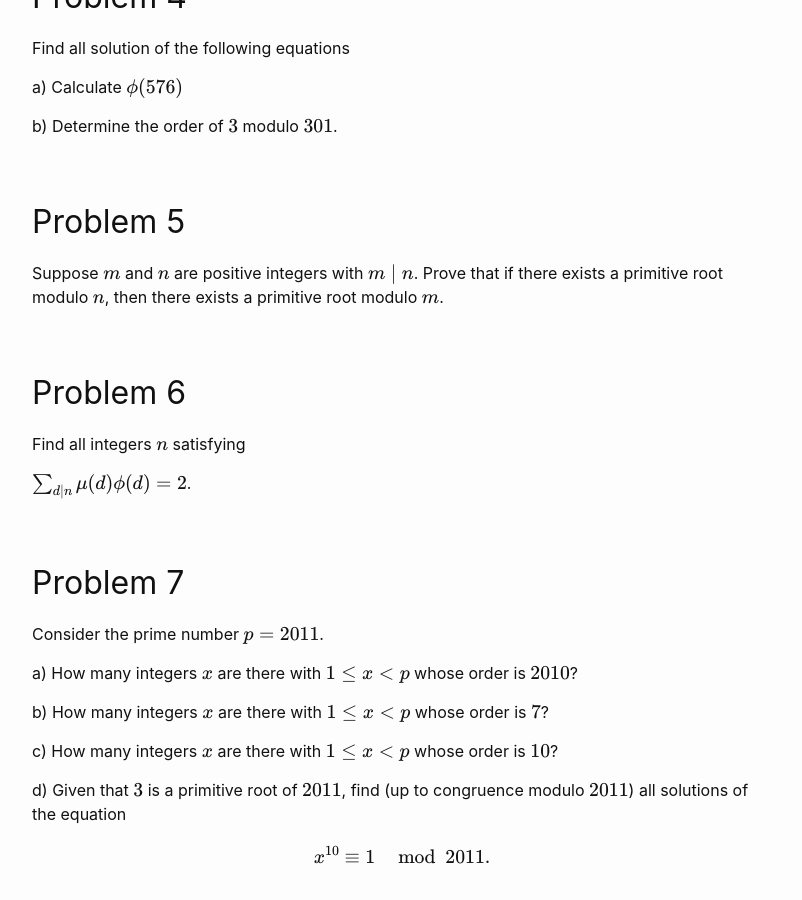
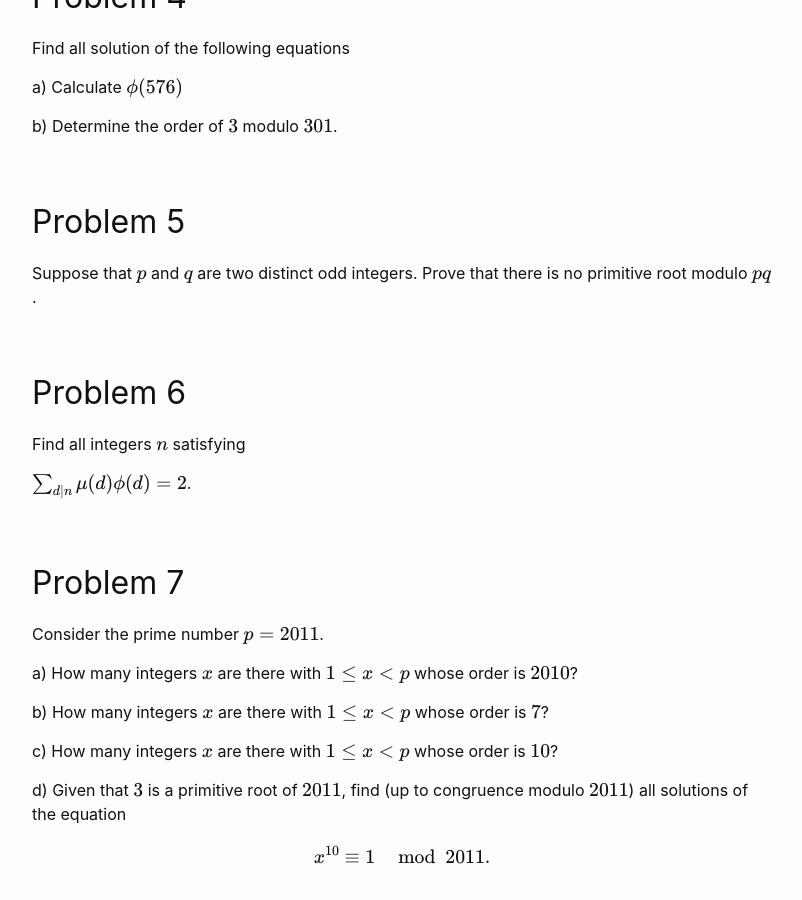
Before and after one commit to wcasper/math430spring2023, a Jekyll site: the page built from _exams/practice-exam3.md, in a window 1280 px wide and 900 px high, scrolled down 1260 px. Shown: the whole window, without its empty margins (238-1040 px from the left). Built offline with Jekyll 4.4.1, drawn with Linux system fonts in a browser that asks for light colours.

Commit message:
changed problem 5

```diff
--- a/_exams/practice-exam3.md
+++ b/_exams/practice-exam3.md
@@ -51,8 +51,8 @@ b) Determine the order of $$3$$ modulo $$301$$.
 
 ## Problem 5
 
-Suppose $$m$$ and $$n$$ are positive integers with $$m \mid n$$.
-Prove that if there exists a primitive root modulo $$n$$, then there exists a primitive root modulo $$m$$.
+Suppose that $$p$$ and $$q$$ are two distinct odd integers.
+Prove that there is no primitive root modulo $$pq$$.
 
 ## Problem 6
 
```
